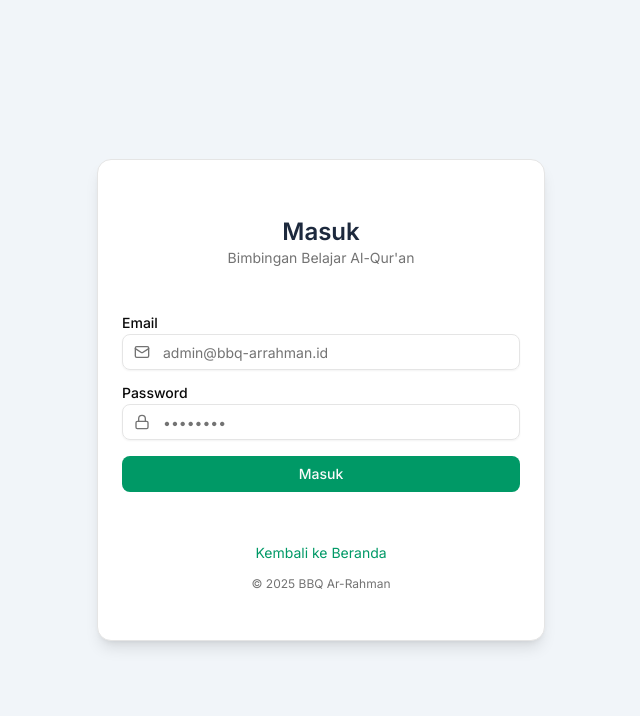
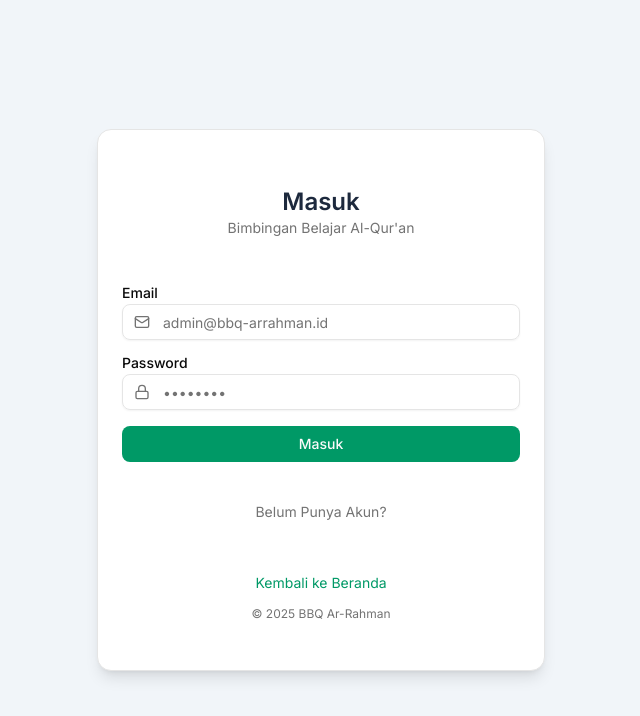
Before and after one commit to Atri-awg/BBQ-ARRRAHMAN, a Next.js app in the folder web/: page /Masuk in a window 1280 px wide. Shown: the top 716 px of the page, without its empty margins (319-959 px from the left). Built offline with nearby package versions, Linux system fonts and the light colour scheme.

Commit message:
pembuatan text belum punya akun?

```diff
--- a/web/src/app/(auth)/Masuk/page.tsx
+++ b/web/src/app/(auth)/Masuk/page.tsx
@@ -61,8 +61,17 @@
               <Button className="w-full bg-emerald-600 hover:bg-emerald-700">
                 Masuk
               </Button>
+
+              {/* Daftar */}
+          <div className="mt-6 text-center">
+            <p className="text-sm text-muted-foreground">
+              Belum Punya Akun?
+            </p>
+          </div>
             </form>
           </section>
+
+
 
 {/* footer */}
           <footer className="px-6 py-6 text-center">
```
